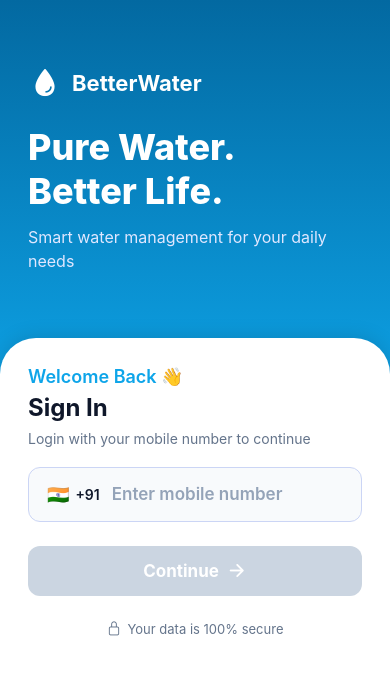
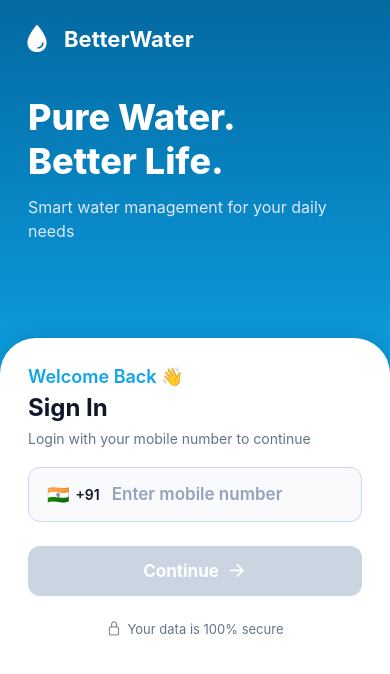
Before and after one commit to techteam807/Resin_App_Customer, a React Native app: screen /Login in a window 390 px wide. Shown: the top 674 px of the page. Built offline with nearby package versions, Linux system fonts and the light colour scheme.

Commit message:
Logo update

```diff
--- a/src/screens/LoginScreen.js
+++ b/src/screens/LoginScreen.js
@@ -279,7 +279,7 @@ export default function LoginScreen() {
                           fontWeight: "600",
                         }}
                       >
-                        Change Number
+                        Back
                       </Text>
                     </View>
                   </TouchableOpacity>
@@ -366,10 +366,13 @@ const styles = StyleSheet.create({
   },
 
   logoRow: {
-    flexDirection: "row",
-    alignItems: "center",
-    marginBottom: 24,
-  },
+  position: "absolute",
+  top: Platform.OS === "ios" ? 10 : 20,
+  left: 20,
+  flexDirection: "row",
+  alignItems: "center",
+  zIndex: 10,
+},
 
   logo: {
     color: "#fff",
```
